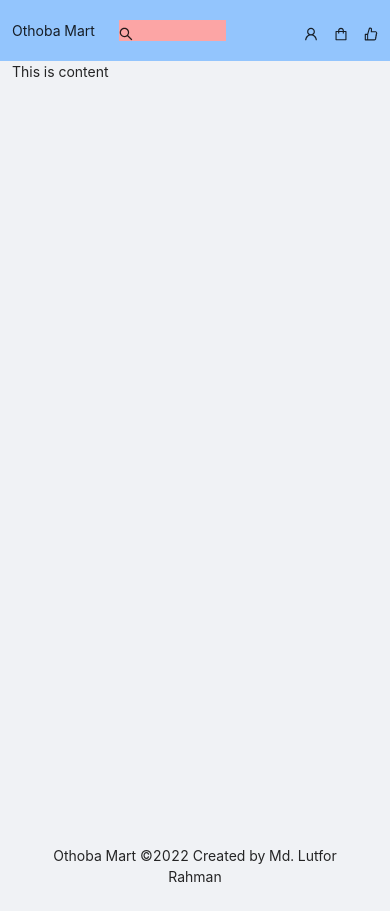
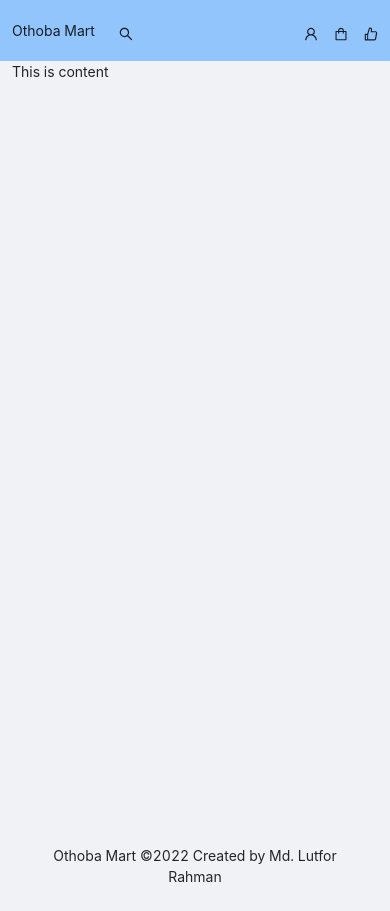
Before and after one commit to johirulislamnishat/othoba-mart-frontend, a Next.js app: page / in a window 390 px wide. Built offline with nearby package versions, Linux system fonts and the light colour scheme.

Commit message:
some bug fixed

```diff
--- a/components/layouts/homeLayout.js
+++ b/components/layouts/homeLayout.js
@@ -45,7 +45,7 @@ const HomeLayout = ({ children, title }) => {
 									enterButton
 								/>
 							</div>
-							<div className="block sm:hidden bg-red-300">
+							<div className="block sm:hidden">
 								<SearchOutlined />
 							</div>
 						</Col>
```
